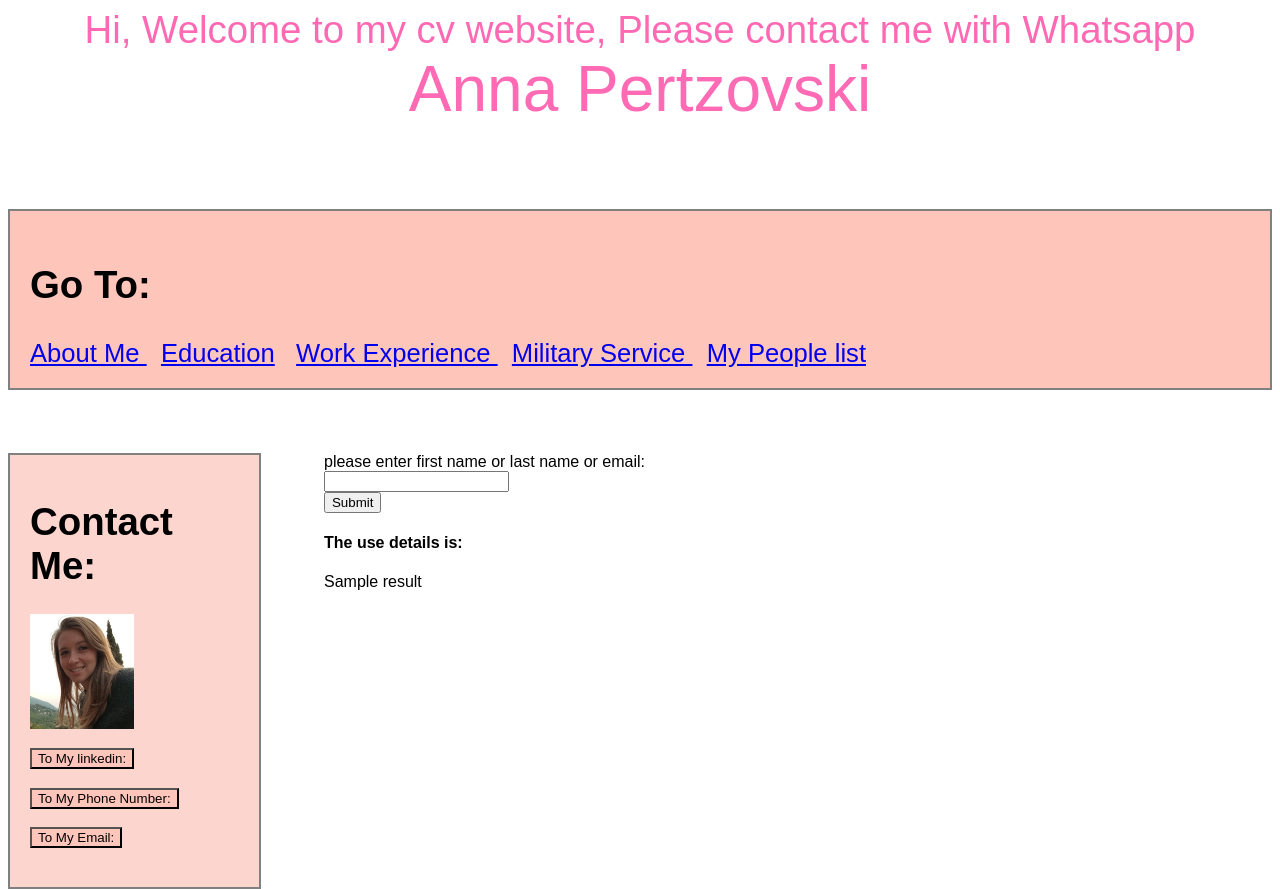
After one commit to annaper97/assignment8, a Flask app: template templates/assignment9.html in a window 1280 px wide. The commit adds this page. Run offline with Flask 2, Linux system fonts and the light colour scheme; the template is opened without the code that fills it: most values are stand-ins (such as "Sample title", 1, 10 or a date in 2020).

Commit message:
assignment 9

```diff
--- a/app.py
+++ b/app.py
@@ -1,4 +1,4 @@
-from flask import Flask, render_template, url_for
+from flask import Flask, render_template, request
 
 app = Flask(__name__)
 
@@ -17,6 +17,25 @@ def assignment8():
 def list1():
     return render_template('list.html')
 
+@app.route('/assignment9', methods=['get', 'post'])
+def assignment9():
+    users_list = [{"firstName": "Michael", "lastName": "Lawson", "Email": "michael.lawson@reqres.in"},
+                  {"firstName": "Lindsay", "lastName": "Ferguson", "Email": "indsay.ferguson@reqres.in"},
+                  {"firstName": "Tobias", "lastName": "Funke", "Email": "tobias.funke@reqres.in"},
+                  {"firstName": "Byron", "Ferguson": "Fields", "Email": "byron.fields@reqres.in"},
+                  {"firstName": "George", "lastName": "Edwards", "Email": "george.edwards@reqres.in"},
+                  {"firstName": "Rachel", "Ferguson": "Howell", "Email": "rachel.howell@reqres.in"}]
+    result = ''
+
+    if 'search' in request.args:
+        for user in users_list:
+            if request.args['search'] == user['firstName'] \
+                    or request.args['search'] == user['lastName'] \
+                    or request.args['search'] == user['Email']:
+
+                result = [user['firstName'], user['lastName'], user['Email']]
+    else:
+        result = ''
 
 
 if __name__ == '__main__':
--- a/static/cv.css
+++ b/static/cv.css
@@ -80,3 +80,7 @@ button{
     width: 100%;
 
 }
+.searchForm{
+    margin: 5%;
+    padding: 5%;
+}
--- /dev/null
+++ b/templates/assignment9.html
@@ -0,0 +1,37 @@
+{% extends 'cv.html' %}
+<!DOCTYPE html>
+<html lang="en">
+<head>
+{% include 'head.html' %}
+  <title>Assignment 9</title>
+</head>
+<body onload="goTolist()">
+
+{% block myDetails %}
+<div id="list">
+    <div id="response" >   </div>
+</div>
+
+<form action="/assignment9" method="get" id="searchForm">
+     <label for="search" >please enter first name or last name or email:</label><br>
+     <input name ="search" id="search" type="text"> <br>
+     <input type="submit" ><br>
+
+    {% if result %}
+        <h4>The use details is:</h4>
+        <div>{{ result }}</div>
+    {% else %}
+        <h4>The search failed!!</h4>
+        <div>{{ users_list }}</div>
+    {% endif %}
+
+
+</form>
+
+
+<form method="post" id="registratiomForm">
+
+</form>
+{% endblock %}
+</body>
+</html>
--- a/templates/cv.html
+++ b/templates/cv.html
@@ -46,10 +46,8 @@ I have knowledge in several programing languages and motivation to learn and dev
 </div>
  </div>
 
-
- {% endblock %}
-
 {% include 'emailForm.html' %}
+{% endblock %}
 
 </body>
 </html>
```
